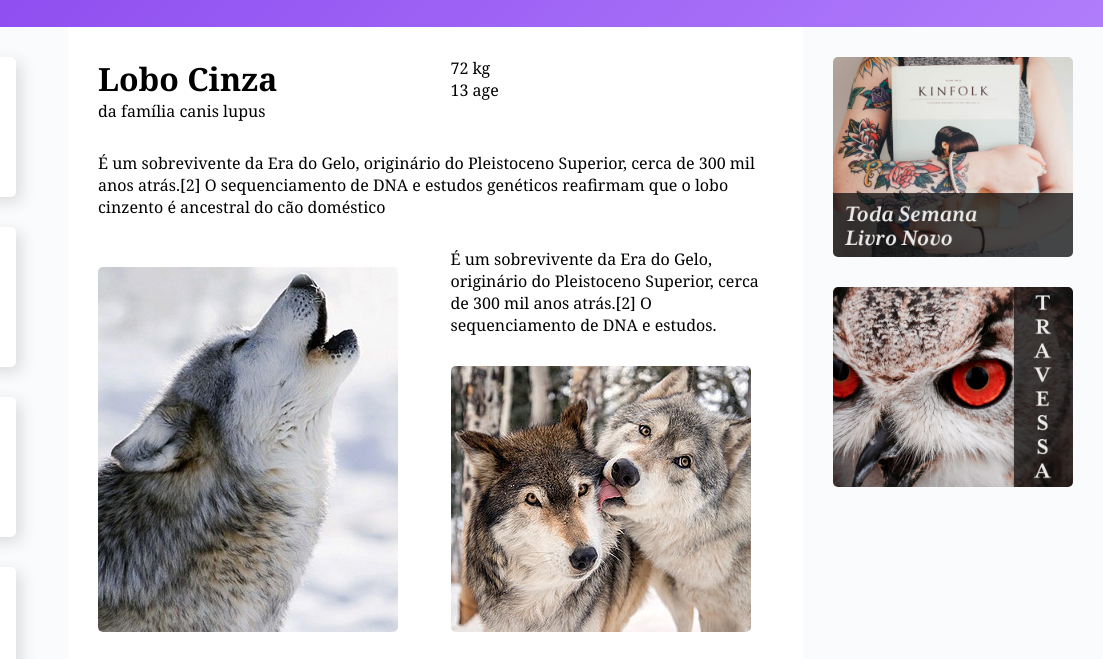
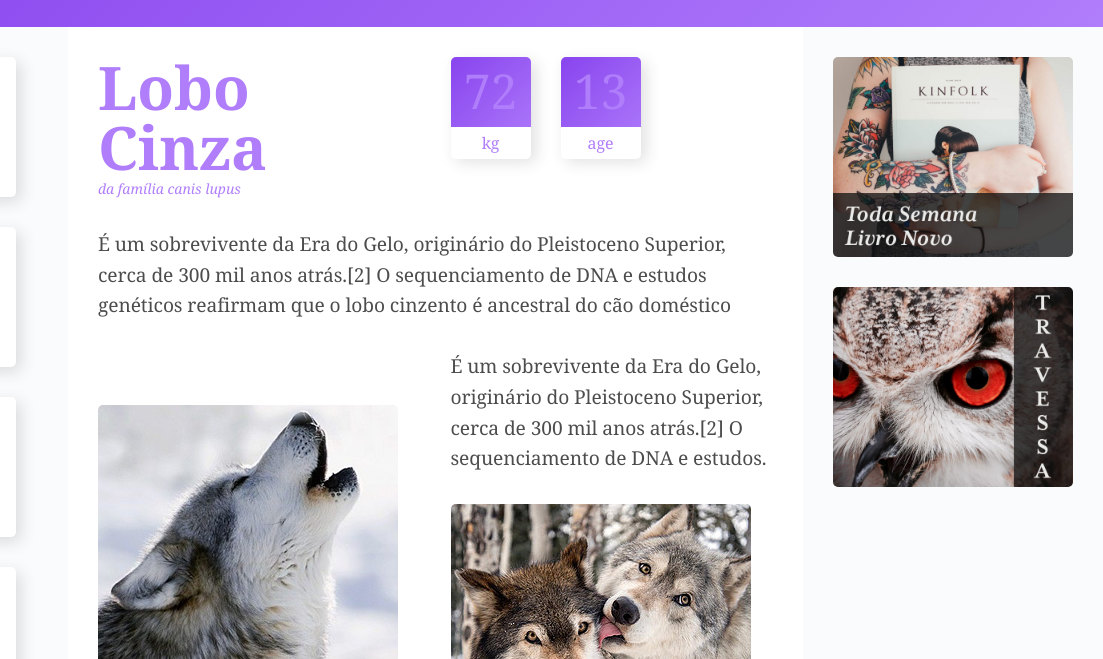
Before and after one commit to Danyllo-Mendanha-dev/WildBeast, a plain HTML site: page index.html in a window 1280 px wide. Shown: the part 77-736 px from the top of the page, 177-1280 px from the left. Drawn offline with Linux system fonts and the light colour scheme.

Commit message:
caracteristicas

```diff
--- a/style.css
+++ b/style.css
@@ -116,10 +116,79 @@ img {
   align-self: end;
 }
 
-/*
+
 .item-2 {
   align-self: end;
-} */
+}
+
+/* ESTILOS CONTENT */
+
+p {
+  font-size: 1.2em;
+  line-height: 1.6;
+  letter-spacing: -0.005em;
+  color: rgba(0, 0, 0, 0.7);
+}
+
+.informacoes p + p {
+  margin-top: 30px;
+}
+
+/* TÍTULO */
+
+.titulo {
+  color: #B07DFB;
+}
+
+.titulo h1 {
+  font-size: 3.75em;
+  line-height: 1;
+  font-weight: 700;
+}
+
+.titulo span {
+  font-size: 0.875em;
+  font-style: italic;
+}
+
+/* CARACTERÍSTICAS */
+
+.caracteristicas {
+  display: flex;
+  align-items: flex-start;
+}
+
+.caracteristicas > div {
+  width: 80px;
+  text-align: center;
+  background: linear-gradient(135deg, #8844ee, #B07DFB);
+  border-radius: 5px;
+  box-shadow:  5px 5px 15px 0px rgba(44, 44, 44, 0.15);
+  position: relative;
+}
+
+.caracteristicas > div:first-child {
+  margin-right: 30px;
+}
+
+.caracteristicas span {
+  color: #B07DFB;
+  display: block;
+}
+
+.numero {
+  font-size: 3em;
+  line-height: 1;
+  margin: 10px auto;
+}
+
+.rotulo {
+  background: white;
+  border-radius: 0 0 5px 5px;
+  padding: 5px 0;
+  position: relative;
+  top: 2px;
+}
 
 .img2 {
   align-self: end;
```
